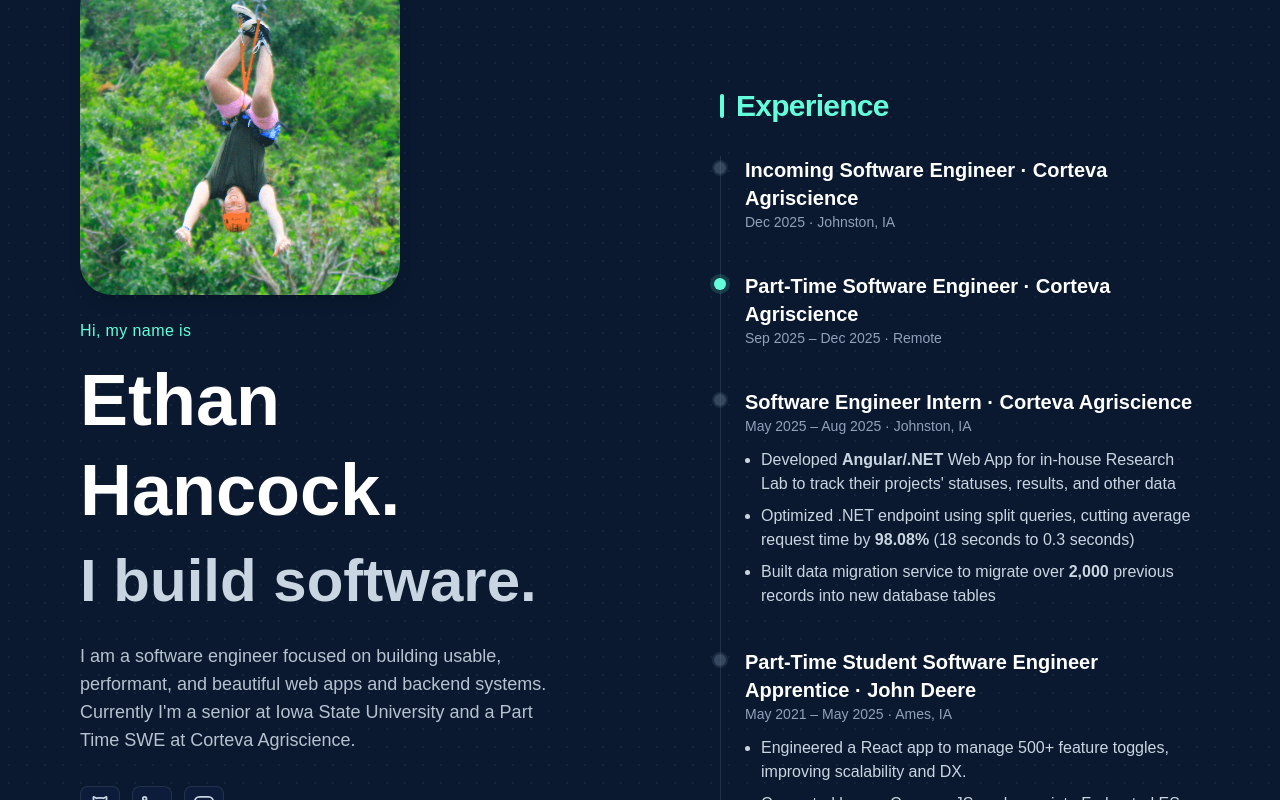
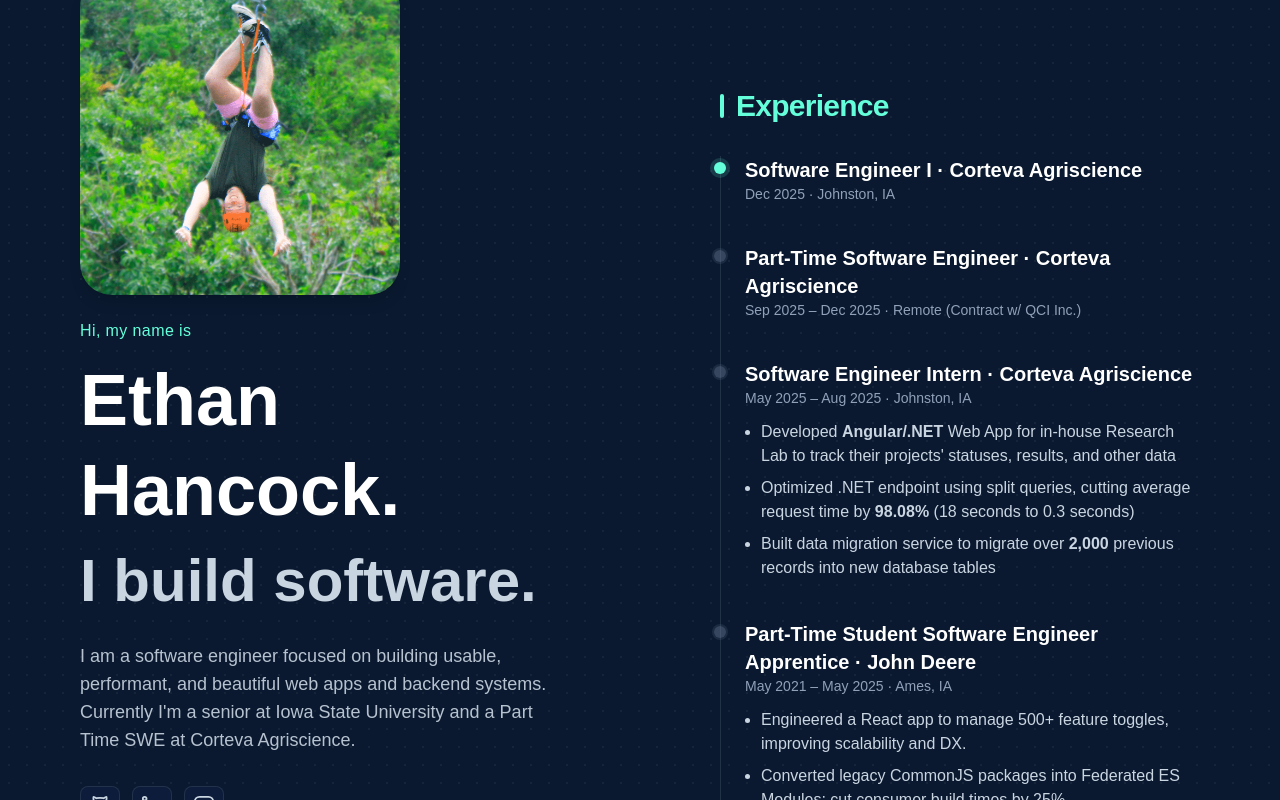
Before and after one commit to ethan-id/portfolio-v2, a Next.js app: page / in a window 1280 px wide. Built offline with nearby package versions, Linux system fonts and the light colour scheme.

Commit message:
Update current position

```diff
--- a/src/app/page.tsx
+++ b/src/app/page.tsx
@@ -109,9 +109,9 @@ export default function Home() {
                                 className='absolute top-1.5 h-3 w-3 rounded-full
                    left-[calc(var(--tl)*-1-0.375rem)]
                    sm:left-[calc(var(--tl)*-1+0.55rem)]
-                   bg-slate-500/50 ring-2 ring-slate-500/20'
+                   bg-[#64ffda] shadow-[0_0_0_4px_rgba(100,255,218,0.15)]'
                             />
-                            <h3 className='text-xl font-bold'>Incoming Software Engineer · Corteva Agriscience</h3>
+                            <h3 className='text-xl font-bold'>Software Engineer I · Corteva Agriscience</h3>
                             <p className='text-sm text-slate-400'>Dec 2025 · Johnston, IA</p>
                         </li>
 
@@ -122,10 +122,10 @@ export default function Home() {
                                 className='absolute top-1.5 h-3 w-3 rounded-full
                    left-[calc(var(--tl)*-1-0.375rem)]
                    sm:left-[calc(var(--tl)*-1+0.55rem)]
-                   bg-[#64ffda] shadow-[0_0_0_4px_rgba(100,255,218,0.15)]'
+                   bg-slate-500/50 ring-2 ring-slate-500/20'
                             />
                             <h3 className='text-xl font-bold'>Part-Time Software Engineer · Corteva Agriscience</h3>
-                            <p className='text-sm text-slate-400'>Sep 2025 – Dec 2025 · Remote</p>
+                            <p className='text-sm text-slate-400'>Sep 2025 – Dec 2025 · Remote (Contract w/ QCI Inc.)</p>
                         </li>
 
                         {/* Corteva Internship */}
```
